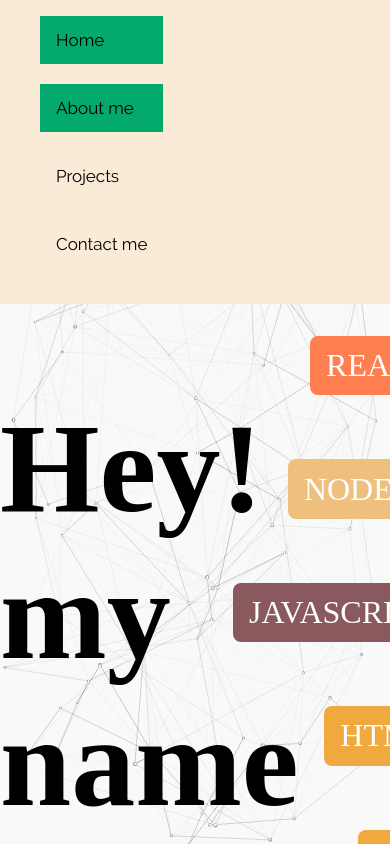
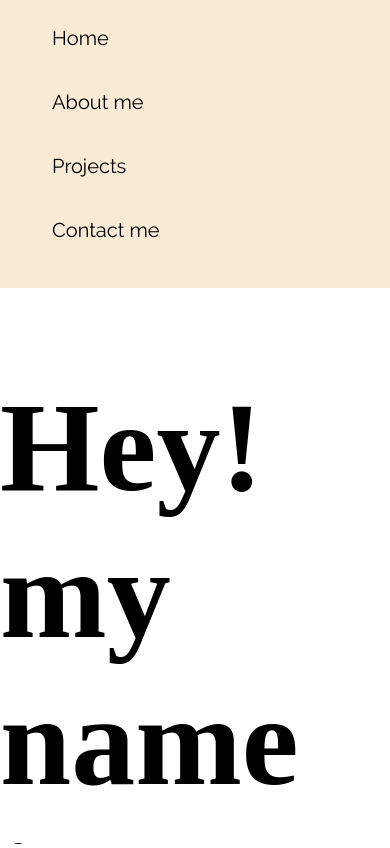
Before and after one commit to Leagian/portfolio-side, a React (Create React App) app: page / in a window 390 px wide. Built offline with nearby package versions, Linux system fonts and the light colour scheme; a web font is replaced by a local one.

Commit message:
icon contact & responsive mobile

```diff
--- a/src/components/Bio.css
+++ b/src/components/Bio.css
@@ -16,10 +16,10 @@
   font-family: "FuturaMedium";
   padding: 1rem;
   max-width: 50%;
-  font-size: 1.2vw;
-  word-spacing: 0.2vw;
-  letter-spacing: 0.2vw;
-  line-height: 2.5vw;
+  font-size: 1.2rem;
+  word-spacing: 0.2rem;
+  letter-spacing: 0.2rem;
+  line-height: 2.5rem;
   font-weight: normal;
 }
 
@@ -32,3 +32,19 @@
 }
 
 /*media query*/
+
+@media screen and (max-width: 1000px) {
+  .bio-container {
+    display: flex;
+    flex-direction: column;
+    justify-content: center;
+    align-items: center;
+  }
+  .photoProfil {
+    max-width: 50%;
+  }
+  #bio-para {
+    max-width: 100%;
+    text-align: center;
+  }
+}
--- a/src/components/ContactForm.css
+++ b/src/components/ContactForm.css
@@ -21,6 +21,10 @@
 
 .contact-h4 {
   font-weight: normal;
+}
+
+.contact-form {
+  position: relative;
 }
 
 .contact-icon {
--- a/src/components/Header.css
+++ b/src/components/Header.css
@@ -72,9 +72,8 @@ nav ul li a:hover {
   width: 100%;
 } */
 
-@media screen and (max-width: 900px) {
+@media screen and (max-width: 1000px) {
   .header {
-    overflow: hidden;
     background-color: #faebd7;
     position: relative;
   }
@@ -92,10 +91,12 @@ nav ul li a:hover {
 
   .header-nav .header-link {
     color: black;
-    padding: 14px 16px;
+    padding: 10px 12px;
     text-decoration: none;
-    font-size: 17px;
+    font-size: 20px;
     display: block;
+    font-family: "raleway";
+    align-self: center;
   }
 
   .header-nav .header-link.headerIcon-toggle {
@@ -111,10 +112,6 @@ nav ul li a:hover {
     color: black;
   }
 
-  .active {
-    background-color: #04aa6d;
-    color: white;
-  }
   .header-social {
     display: none;
   }
--- a/src/components/ProjectCard.css
+++ b/src/components/ProjectCard.css
@@ -23,7 +23,7 @@
   font-weight: bold;
   letter-spacing: 0.3rem;
   line-height: 1.3rem;
-  text-shadow: -2px -1px 4px rgba(0, 0, 0, 1);
+  text-shadow: 2px 2px 2px #0d0f12;
 }
 
 .projcard-img:hover {
--- a/src/components/Skills.css
+++ b/src/components/Skills.css
@@ -52,3 +52,18 @@
 .gray {
   background-color: #5c5a5a;
 }
+
+/*media query*/
+
+@media screen and (max-width: 1000px) {
+  #skills {
+    display: flex;
+    flex-direction: column;
+    justify-content: center;
+    align-items: center;
+    width: 100%;
+  }
+  .background-container {
+    display: none;
+  }
+}
--- a/src/screens/Home.css
+++ b/src/screens/Home.css
@@ -14,3 +14,17 @@
   z-index: -1;
   min-height: 100vh;
 }
+
+/*media query*/
+
+@media screen and (max-width: 1000px) {
+  #home-pres {
+    display: flex;
+    flex-direction: column;
+    justify-content: center;
+    align-items: center;
+  }
+  .background-container {
+    display: none;
+  }
+}
```
